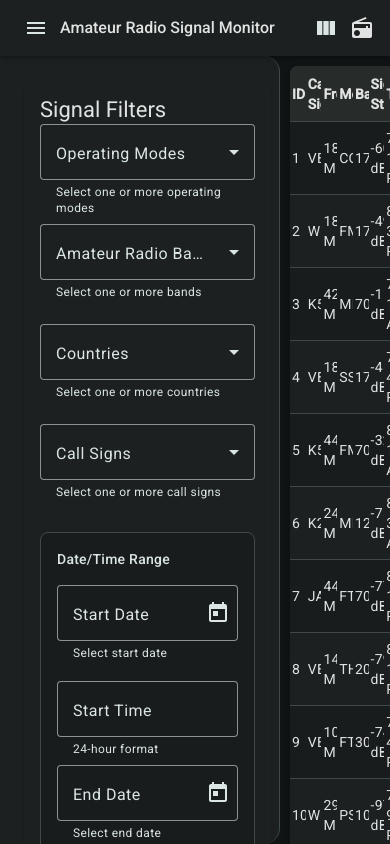
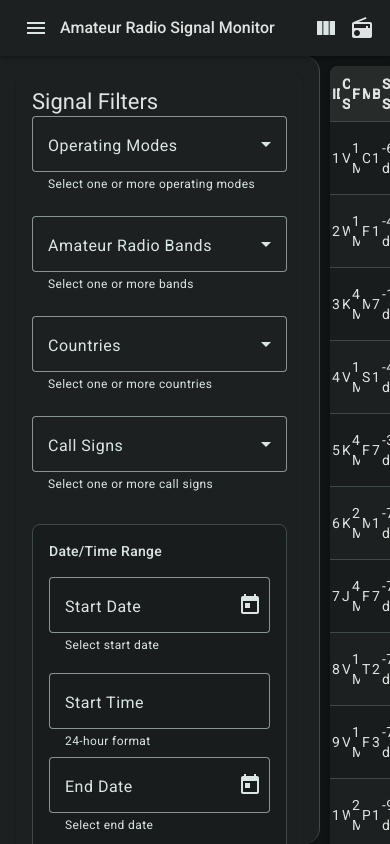
Before and after one commit to nebula-codes/amateur-radio-signal-monitor, an Angular app: page / in a window 390 px wide. Built offline with nearby package versions, Linux system fonts and the light colour scheme.

Commit message:
Sidebar fix

```diff
--- a/src/app/app.css
+++ b/src/app/app.css
@@ -37,7 +37,7 @@
 }
 
 .filter-sidenav {
-  width: 380px;
+  width: 450px;
   background-color: var(--mat-sys-surface-container);
   border-right: 1px solid var(--mat-sys-outline-variant);
 }
@@ -46,6 +46,8 @@
   padding: 16px;
   height: 100%;
   overflow-y: auto;
+  display: flex;
+  flex-direction: column;
 }
 
 .main-content {
@@ -57,13 +59,13 @@
 /* Responsive design */
 @media screen and (max-width: 1024px) {
   .filter-sidenav {
-    width: 340px;
+    width: 400px;
   }
 }
 
 @media screen and (max-width: 768px) {
   .filter-sidenav {
-    width: 300px;
+    width: 350px;
   }
 
   .toolbar-title {
@@ -74,7 +76,7 @@
 
 @media screen and (max-width: 480px) {
   .filter-sidenav {
-    width: 280px;
+    width: 320px;
   }
 
   .toolbar-title {
--- a/src/app/components/filter-sidebar/filter-sidebar.css
+++ b/src/app/components/filter-sidebar/filter-sidebar.css
@@ -1,8 +1,8 @@
 .filter-card {
   height: 100%;
   width: 100%;
-  max-width: 500px;
-  margin: 16px;
+  max-width: 100%;
+  margin: 0;
   background-color: var(--mat-sys-surface-container);
   color: var(--mat-sys-on-surface);
 }
@@ -53,7 +53,7 @@
 
 .date-field {
   flex: 2;
-  min-width: 200px;
+  min-width: 180px;
 }
 
 .time-field {
@@ -80,14 +80,14 @@
 /* Responsive design */
 @media screen and (max-width: 1024px) {
   .filter-card {
-    max-width: 420px;
+    max-width: 100%;
   }
 }
 
 @media screen and (max-width: 768px) {
   .filter-card {
-    margin: 8px;
-    max-width: none;
+    margin: 0;
+    max-width: 100%;
   }
 
   .date-time-row,
```
